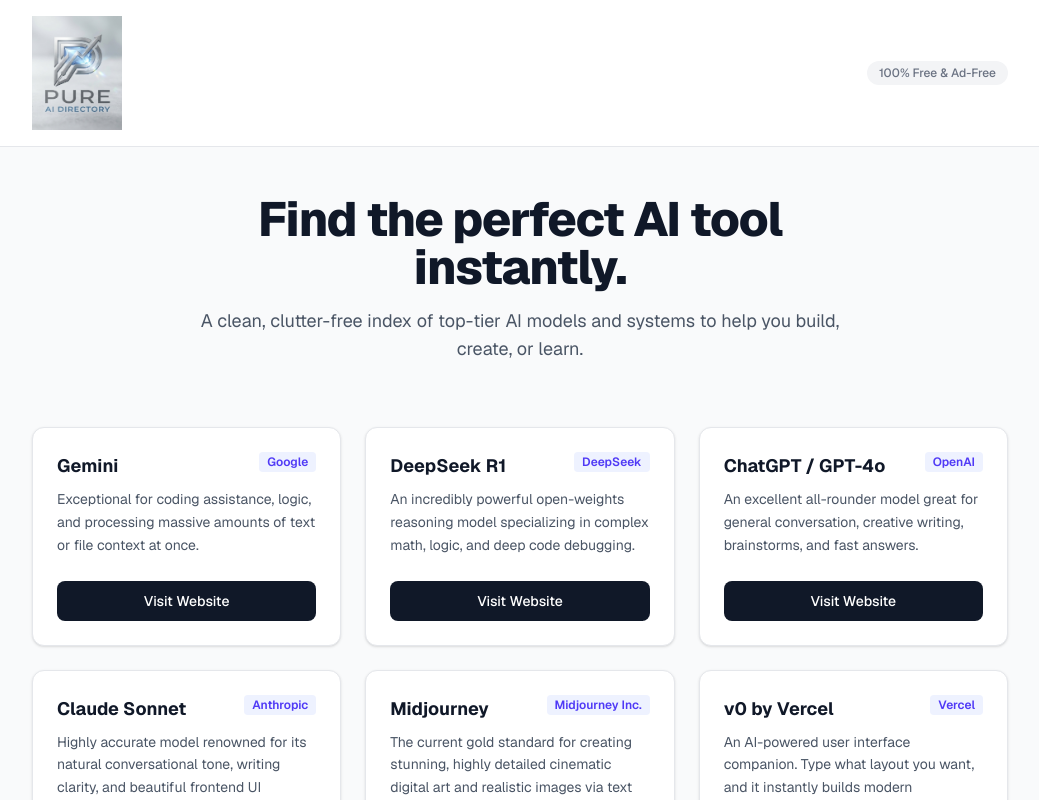
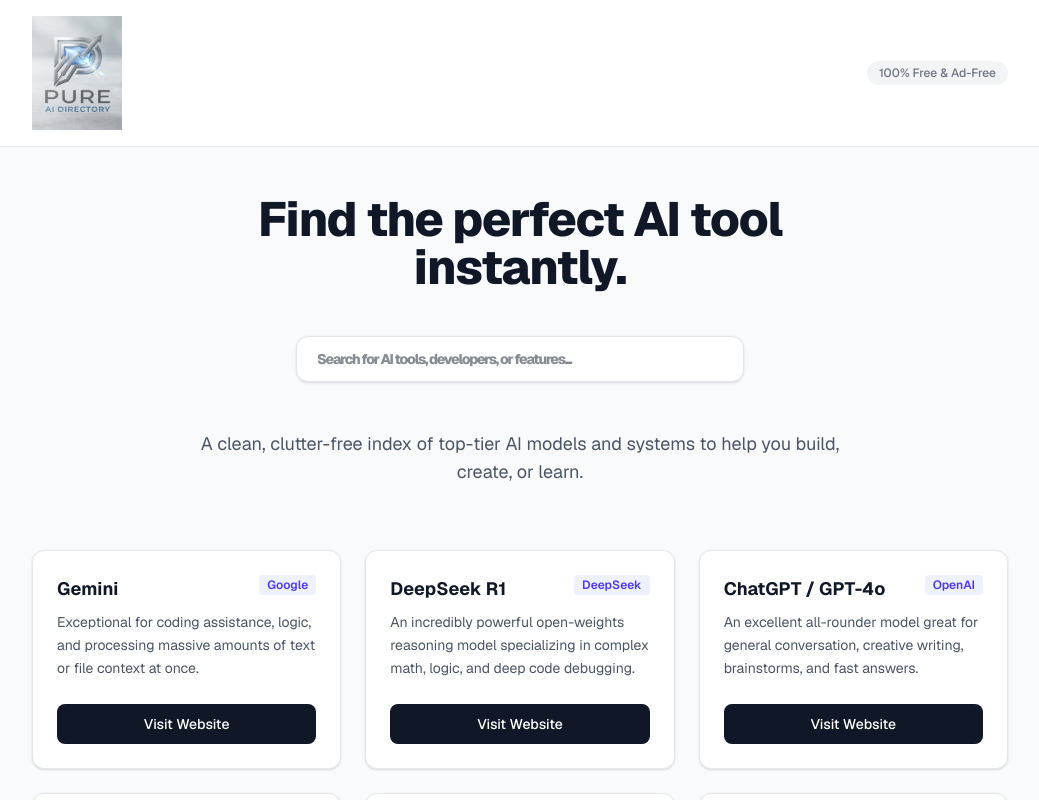
Before and after one commit to sachin45ro-creator/ai-directory, a Next.js app: page / in a window 1280 px wide. Shown: the top 800 px of the page, without its empty margins (120-1159 px from the left). Built offline with nearby package versions, Linux system fonts and the light colour scheme.

Commit message:
Added a dynamic real-time search bar

```diff
--- a/src/app/page.tsx
+++ b/src/app/page.tsx
@@ -1,3 +1,5 @@
+'use client';
+import React, { useState } from 'react';
 import Image from 'next/image';
 const aiTools = [
   { name: 'Gemini', developer: 'Google', description: 'Exceptional for coding assistance, logic, and processing massive amounts of text or file context at once.', link: 'https://gemini.google.com' },
@@ -9,6 +11,13 @@
 ];
 
 export default function Home() {
+  const [searchQuery, setSearchQuery] = useState('');
+
+  const filteredTools = aiTools.filter((tool) =>
+    tool.name.toLowerCase().includes(searchQuery.toLowerCase()) ||
+    tool.developer.toLowerCase().includes(searchQuery.toLowerCase()) ||
+    tool.description.toLowerCase().includes(searchQuery.toLowerCase())
+  );
   return (
     <div className="min-h-screen bg-gray-50 text-gray-900 font-sans">
       {/* Header */}
@@ -30,6 +39,15 @@
         <div className="text-center max-w-2xl mx-auto mb-16">
           <h2 className="text-4xl font-extrabold tracking-tight mb-4 sm:text-5xl text-gray-900">
             Find the perfect AI tool instantly.
+            <div className="max-w-md mx-auto mt-8 mb-12">
+          <input
+            type="text"
+            placeholder="Search for AI tools, developers, or features..."
+            value={searchQuery}
+            onChange={(e) => setSearchQuery(e.target.value)}
+            className="w-full px-5 py-3 rounded-xl border border-gray-200 focus:outline-none focus:ring-2 focus:ring-blue-500 shadow-sm transition-all text-sm bg-white"
+          />
+        </div>
           </h2>
           <p className="text-lg text-gray-600">
             A clean, clutter-free index of top-tier AI models and systems to help you build, create, or learn.
@@ -38,7 +56,7 @@
 
         {/* Directory Grid */}
         <div className="grid gap-6 sm:grid-cols-2 lg:grid-cols-3">
-          {aiTools.map((tool) => (
+          {filteredTools.map((tool) => (
             <div key={tool.name} className="bg-white border border-gray-200 rounded-xl p-6 shadow-sm hover:shadow-md transition-shadow flex flex-col justify-between">
               <div>
                 <div className="flex items-start justify-between mb-2">
```
